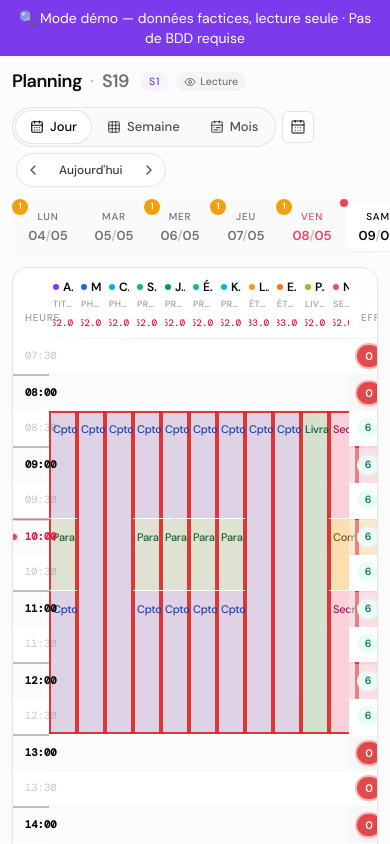
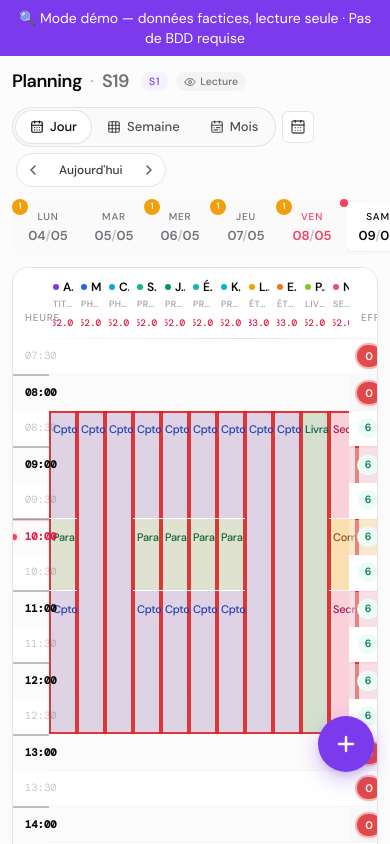
Before and after one commit to LEROTHcreate/Pharmapinvertagenda, a Next.js app: page /demo in a window 390 px wide. Shown: the top 844 px of the page. Built offline with nearby package versions, Linux system fonts and the light colour scheme.

Commit message:
fix: ESLint config + remove unused EmployeeStatus import

```diff
--- a/src/components/planning/MonthOverview.tsx
+++ b/src/components/planning/MonthOverview.tsx
@@ -2,6 +2,7 @@
 
 import { useCallback, useMemo, useState } from "react";
 import { useRouter } from "next/navigation";
+import { ChevronRight } from "lucide-react";
 import type { AbsenceCode } from "@prisma/client";
 import {
   ABSENCE_LABELS,
@@ -461,13 +462,24 @@ function DayHeatCell({
   );
 }
 
-/* ─── Légende ─────────────────────────────────────────────────────── */
+/* ─── Légende — dépliable via <details> natif ─────────────────────
+   Pas d'état React, pas de JS, comportement natif clavier/screen-reader.
+   Fermée par défaut → libère l'espace en bas de la vue mois ; click sur
+   l'en-tête pour déplier. Chevron animé pour signaler l'interaction. */
 
 function Legend() {
   return (
-    <div className="flex flex-wrap items-center gap-x-5 gap-y-2 rounded-xl border border-border/50 bg-card/60 px-4 py-2.5 text-[12px] text-foreground/70">
-      <span className="font-medium text-muted-foreground">Légende :</span>
-
+    <details className="group rounded-xl border border-border/50 bg-card/60 text-[12px] text-foreground/70">
+      <summary className="flex items-center gap-2 cursor-pointer list-none px-4 py-2 select-none hover:bg-muted/40 rounded-xl transition-colors">
+        <ChevronRight
+          className="h-3.5 w-3.5 text-muted-foreground transition-transform group-open:rotate-90"
+          aria-hidden
+        />
+        <span className="font-medium text-muted-foreground">
+          Légende des couleurs et absences
+        </span>
+      </summary>
+      <div className="flex flex-wrap items-center gap-x-5 gap-y-2 border-t border-border/40 px-4 py-2.5">
         <span className="inline-flex items-center gap-2">
           <span className="flex h-3 overflow-hidden rounded-md ring-1 ring-border">
             {[0.3, 0.5, 0.75, 1].map((a) => (
@@ -509,6 +521,7 @@ function Legend() {
           Repos / Dimanche
         </span>
       </div>
+    </details>
   );
 }
 
--- a/src/components/planning/PlanningGrid.tsx
+++ b/src/components/planning/PlanningGrid.tsx
@@ -568,8 +568,10 @@ export const PlanningGrid = memo(function PlanningGrid({
           </colgroup>
           <thead>
             {/* Ligne unique : nom · statut · contrat · jour · semaine */}
-            <tr className="bg-card/80 backdrop-blur-md">
-              <th className="sticky left-0 z-20 bg-card/95 backdrop-blur-md px-3 py-3 text-left w-16 min-w-16 align-bottom">
+            {/* Sur mobile : fond plein (perf + lisibilité). Sur desktop :
+                léger blur sous l'en-tête sticky pour effet "frosted glass". */}
+            <tr className="bg-card md:bg-card/80 md:backdrop-blur-md">
+              <th className="sticky left-0 z-20 bg-card md:bg-card/95 md:backdrop-blur-md px-3 py-3 text-left w-16 min-w-16 align-bottom">
                 <span className="text-[10px] uppercase tracking-[0.08em] font-medium text-muted-foreground/70">
                   Heure
                 </span>
@@ -596,7 +598,7 @@ export const PlanningGrid = memo(function PlanningGrid({
                   />
                 );
               })}
-              <th className="sticky right-0 z-20 bg-card/95 backdrop-blur-md px-3 py-3 w-12 min-w-12 align-bottom">
+              <th className="sticky right-0 z-20 bg-card md:bg-card/95 md:backdrop-blur-md px-3 py-3 w-12 min-w-12 align-bottom">
                 <span className="text-[10px] uppercase tracking-[0.08em] font-medium text-muted-foreground/70">
                   Eff
                 </span>
--- a/src/components/planning/PlanningView.tsx
+++ b/src/components/planning/PlanningView.tsx
@@ -2,7 +2,7 @@
 
 import { useCallback, useEffect, useMemo, useRef, useState } from "react";
 import { useRouter } from "next/navigation";
-import { CalendarDays, ChevronLeft, ChevronRight, X, Layers, Eye, Lock, Unlock, Maximize2, Minimize2 } from "lucide-react";
+import { CalendarDays, ChevronLeft, ChevronRight, X, Layers, Eye, Lock, Unlock, Maximize2, Minimize2, Plus } from "lucide-react";
 import type { AbsenceCode, TaskCode, UserRole } from "@prisma/client";
 import { cn } from "@/lib/utils";
 import { ABSENCE_LABELS, WEEK_DAYS, WEEK_DAYS_SHORT } from "@/types";
@@ -37,6 +37,7 @@ import {
   AbsenceConflictDialog,
   type AbsenceConflict,
 } from "@/components/planning/AbsenceConflictDialog";
+import { AbsenceRequestForm } from "@/components/absences/AbsenceRequestForm";
 
 type Selection = {
   employeeId: string;
@@ -225,6 +226,12 @@ export function PlanningView({
     currentEmployeeId ? "mine" : "team"
   );
 
+  // ─── FAB "+" : création rapide d'absence depuis le planning ───
+  // Mobile uniquement. Permet à un collaborateur de poser une demande
+  // sans avoir à naviguer vers /absences. Pour un admin, ouvre le mode
+  // saisie directe (validation immédiate possible).
+  const [quickAbsenceOpen, setQuickAbsenceOpen] = useState(false);
+
   // Liste filtrée passée à la grille — quand le filtre est vide, tout passe.
   const visibleEmployees = useMemo(
     () =>
@@ -1390,6 +1397,25 @@ export function PlanningView({
   const [adminLocked, setAdminLocked] = useState(false);
   useEffect(() => {
     if (!isAdmin) return;
+
+    // Détection device tactile (téléphone/tablette). matchMedia n'existe
+    // que côté client, donc cette logique ne tourne qu'au mount.
+    const isTouch =
+      typeof window !== "undefined" &&
+      window.matchMedia("(pointer: coarse)").matches;
+
+    if (isTouch) {
+      // Sur mobile/tablette : verrouillé par défaut À CHAQUE session pour
+      // éviter les modifs accidentelles au tap. L'admin peut déverrouiller
+      // ponctuellement pour éditer, mais ça ne persiste PAS — au prochain
+      // reload on retombe en lecture seule. C'est volontaire : la sécurité
+      // anti-tap prime sur la commodité de garder son choix.
+      setAdminLocked(true);
+      return;
+    }
+
+    // Desktop : respecte la préférence persistée en localStorage
+    // (l'admin garde son mode au prochain login).
     try {
       const stored = window.localStorage.getItem("ph_admin_locked");
       if (stored === "1") setAdminLocked(true);
@@ -1400,10 +1426,18 @@ export function PlanningView({
   const toggleAdminLock = useCallback(() => {
     setAdminLocked((prev) => {
       const next = !prev;
-      try {
-        window.localStorage.setItem("ph_admin_locked", next ? "1" : "0");
-      } catch {
-        /* idem */
+      // Persistance localStorage UNIQUEMENT sur desktop. Sur mobile, le
+      // verrou est session-only : à chaque rechargement on re-verrouille
+      // (cf. effet d'init plus haut), peu importe ce qui est en storage.
+      const isTouch =
+        typeof window !== "undefined" &&
+        window.matchMedia("(pointer: coarse)").matches;
+      if (!isTouch) {
+        try {
+          window.localStorage.setItem("ph_admin_locked", next ? "1" : "0");
+        } catch {
+          /* idem */
+        }
       }
       // Vide la sélection en cours pour éviter qu'un état d'édition reste
       // suspendu après le lock.
@@ -1752,6 +1786,39 @@ export function PlanningView({
         />
       </div>
 
+      {/* FAB "+" mobile — création rapide d'absence sans navigation.
+          Visible uniquement sur mobile, position au-dessus de la tab bar
+          (72px) + safe-area iPhone. Caché en mode print et quand le
+          conflit absence est ouvert (évite la superposition). */}
+      <button
+        type="button"
+        onClick={() => setQuickAbsenceOpen(true)}
+        aria-label="Nouvelle absence"
+        className={cn(
+          "no-print md:hidden fixed right-4 z-40",
+          "bottom-[calc(72px+env(safe-area-inset-bottom,0px))]",
+          "inline-flex items-center justify-center h-14 w-14 rounded-full",
+          "bg-violet-600 text-white shadow-[0_8px_24px_-4px_rgba(124,58,237,0.45),0_3px_8px_-2px_rgba(0,0,0,0.15)]",
+          "hover:bg-violet-700 active:scale-95 transition-all",
+          "focus-visible:outline-none focus-visible:ring-4 focus-visible:ring-violet-300/60"
+        )}
+        title="Nouvelle absence"
+      >
+        <Plus className="h-6 w-6" strokeWidth={2.5} />
+      </button>
+
+      <AbsenceRequestForm
+        open={quickAbsenceOpen}
+        onClose={() => setQuickAbsenceOpen(false)}
+        onCreated={() => {
+          setQuickAbsenceOpen(false);
+          // Si admin auto-validé : le planning a été modifié côté serveur,
+          // on refetch la semaine pour voir les nouveaux blocs ABSENCE.
+          if (isAdmin) refetchWeek(weekStart);
+        }}
+        isAdmin={isAdmin}
+      />
+
       {/* Modal d'édition unitaire */}
       {selection && selectedEmployee && (
         <TaskSelector
--- a/src/components/planning/WelcomeBanner.tsx
+++ b/src/components/planning/WelcomeBanner.tsx
@@ -129,7 +129,7 @@ export function WelcomeBanner({
       // droit, indépendamment du flux flex — comme ça le contenu (avatar +
       // texte) peut grandir/rétrécir sans jamais décaler l'ampoule.
       // `pr-14` réserve 56px à droite pour que le texte ne passe pas dessous.
-      className="no-print relative rounded-2xl border border-border bg-card/80 backdrop-blur-sm px-4 py-3 pr-14 sm:px-5 sm:py-4 sm:pr-16 flex items-center gap-3 sm:gap-4 shadow-[0_1px_2px_rgba(0,0,0,0.02),0_8px_24px_-12px_rgba(0,0,0,0.06)]"
+      className="no-print relative rounded-2xl border border-border bg-card md:bg-card/80 md:backdrop-blur-sm px-4 py-3 pr-14 sm:px-5 sm:py-4 sm:pr-16 flex items-center gap-3 sm:gap-4 shadow-[0_1px_2px_rgba(0,0,0,0.02),0_8px_24px_-12px_rgba(0,0,0,0.06)]"
     >
       {/* Avatar cliquable — wrapper button pour le focus + accessibilité,
           relative pour positionner les sparkles autour.
```
Lines whose indentation alone changed are shown as unchanged.
